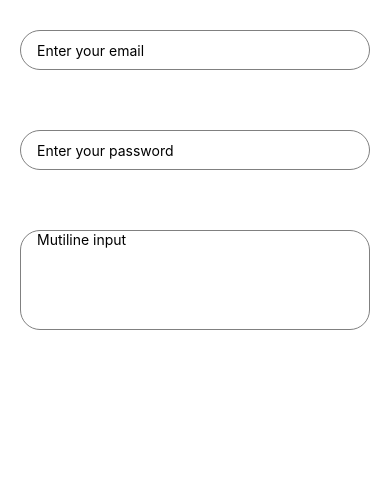
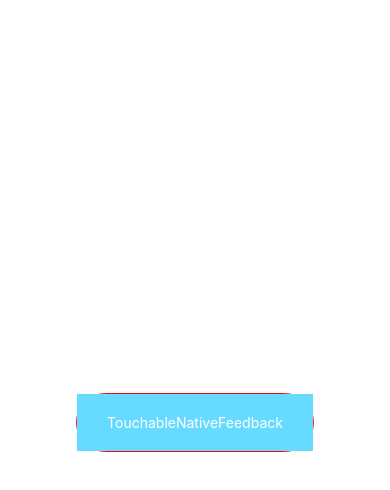
Before and after one commit to D0113/React-Native-demo, a React Native app: screen / in a window 390 px wide. Shown: the top 490 px of the page. Built offline with nearby package versions, Linux system fonts and the light colour scheme.

Commit message:
demo touches

```diff
--- a/App.js
+++ b/App.js
@@ -1,13 +1,13 @@
 import React from 'react';
 import { StyleSheet, Text, View } from 'react-native';
 
-import DmTextInput from './components/DmTextInput';
+import DmTouches from './components/DmTouches';
 
 export default class App extends React.Component {
   render() {
     return (
       <View style={styles.container}>
-        <DmTextInput />
+       <DmTouches />
       </View>
     );
   }
@@ -17,5 +17,7 @@ const styles = StyleSheet.create({
   container: {
     flex: 1,
     backgroundColor: '#fff',
+    justifyContent: 'center',
+    alignItems: 'center'
   },
 });
--- /dev/null
+++ b/components/DmTouches.js
@@ -0,0 +1,40 @@
+import React from 'react';
+import {
+    Alert,
+    View,
+    Text,
+    TouchableHighlight,
+    TouchableNativeFeedback,
+    TouchableOpacity,
+    TouchableWithoutFeedback
+} from 'react-native';
+
+export default class extends React.Component {
+
+    onPressButton() {
+        Alert.alert('bam cc');
+    }
+
+    render() {
+        return (
+            <View>
+                <TouchableNativeFeedback
+                    onPress={this.onPressButton}
+                    style={{ borderRadius: 50 }}
+                >
+                    <View style={{ backgroundColor: '#67daff' }}>
+                        <Text
+                            style={{
+                                color: 'white',
+                                paddingHorizontal: 30,
+                                paddingVertical: 20
+                            }}
+                        >
+                            TouchableNativeFeedback
+                        </Text>
+                    </View>
+                </TouchableNativeFeedback>
+            </View>
+        );
+    }
+}
```
